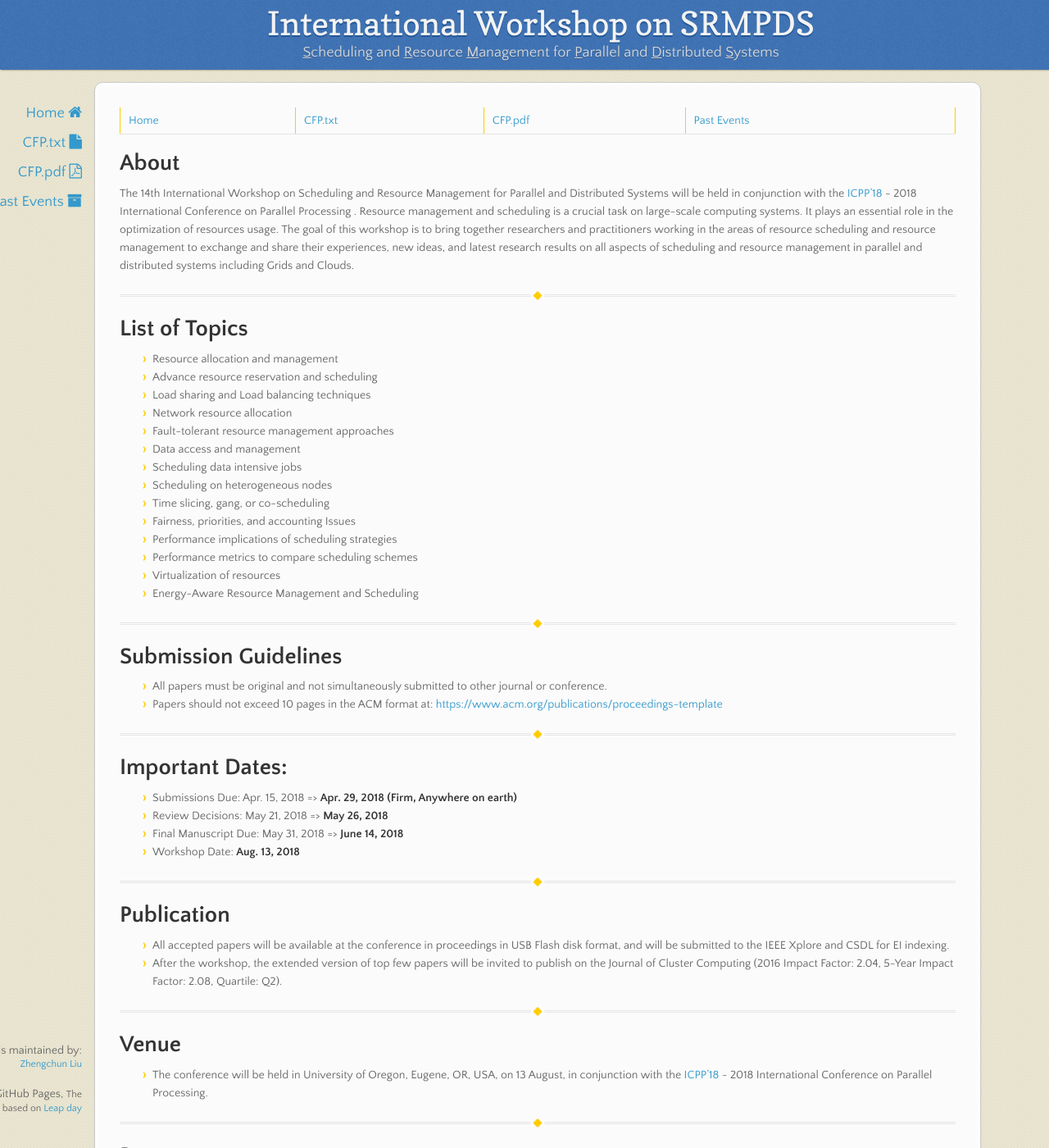
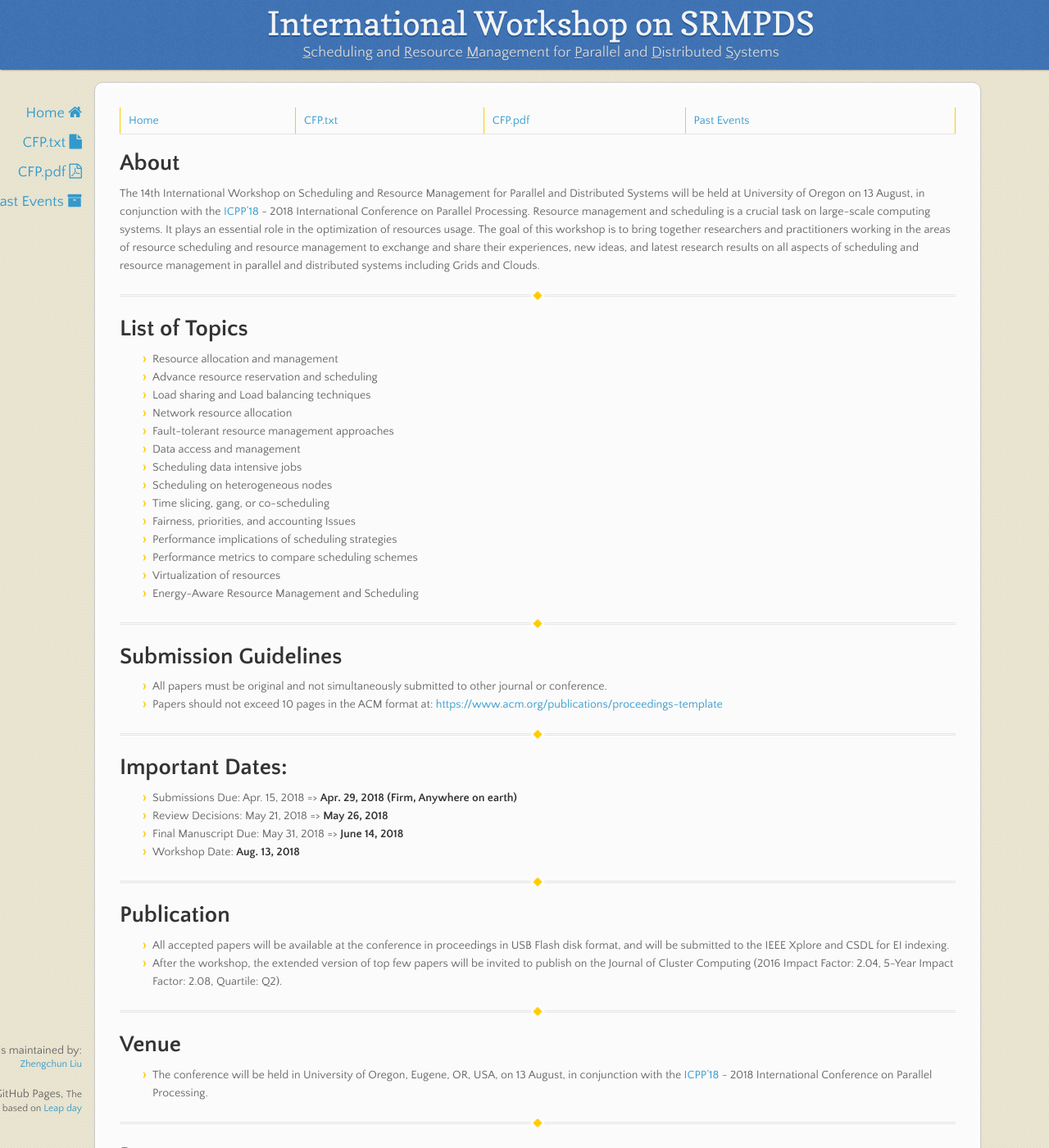
Before and after one commit to srmpds/srmpds.github.io, a Jekyll site: the page built from index.md, in a window 1280 px wide and 1400 px high. Shown: the whole window at 82% size. Built offline with Jekyll 4.4.1, drawn with Linux system fonts in a browser that asks for light colours; nearby versions of some CDN libraries; part of the change alters nothing that is shown; some of the changed text lies outside the part shown.

Commit message:
add, delete, polish etc.

```diff
--- a/index.md
+++ b/index.md
@@ -4,7 +4,7 @@ layout: default
 [Home](index.html) | <a href="doc/CFP-2018-14th-SRMPDS.txt" target="_blank">CFP.txt</a> | <a href="doc/CFP-2018-14th-SRMPDS.pdf" target="_blank">CFP.pdf</a> | [Past Events](past.html)
 
 # About
-The 14th International Workshop on Scheduling and Resource Management for Parallel and Distributed Systems will be held in conjunction with the [ICPP'18](http://www.icpp-conf.org) - 2018 International Conference on Parallel Processing .
+The 14th International Workshop on Scheduling and Resource Management for Parallel and Distributed Systems will be held at University of Oregon on 13 August, in conjunction with the [ICPP'18](http://www.icpp-conf.org) - 2018 International Conference on Parallel Processing.
 Resource management and scheduling is a crucial task on large-scale computing systems. It plays an essential role in the optimization of resources usage. The goal of this workshop is to bring together researchers and practitioners working in the areas of resource scheduling and resource management to exchange and share their experiences, new ideas, and latest research results on all aspects of scheduling and resource management in parallel and distributed systems including Grids and Clouds.
 
 ---
@@ -43,14 +43,14 @@ Resource management and scheduling is a crucial task on large-scale computing sy
 
 ---
 # Venue
-* The conference will be held in  University of Oregon, Eugene, OR, USA, on 13 August, in conjunction with the [ICPP'18](http://www.icpp-conf.org) - 2018 International Conference on Parallel Processing.
+* The conference will be held in University of Oregon, Eugene, OR, USA, on 13 August, in conjunction with the [ICPP'18](http://www.icpp-conf.org) - 2018 International Conference on Parallel Processing.
 
 ---
 # Program
-* list of accepted papers, program TBD
+* A list of accepted papers, final program TBD
 
 | Start | End | Event |
-| | | Dharmendra Prasad Mahato. Cuckoo search-ant colony optimization based scheduling in grid computing |
+| 00:00 | 00:00 | Dharmendra Prasad Mahato. Cuckoo search-ant colony optimization based scheduling in grid computing |
 | | | Claudio Barberato, Peter Strazdins, Eric Mccreath and Muhammad Atif. Efficient Evaluation of Scheduling Metrics Using Emulation: A Case Study in the Effect of Artefacts |
 | | | Marco D'Amico, Marta Garcia-Gasulla, Víctor López, Ana Jokanovic, Raül Sirvent and Julita Corbalan. DROM: Enabling Efficient and Effortless Malleability for Resource Managers |
 | | | Scott Levy, Kevin Pedretti and Kurt Ferreira. Open Science on Trinity’s Knights Landing Partition: An Analysis of User Job Data |
@@ -95,9 +95,9 @@ Resource management and scheduling is a crucial task on large-scale computing sy
 * Tong Shu (Argonne National Laboratory, USA)
 
 ## Chairs
+* [Zhengchun Liu](https://lzhengchun.github.io/) (University of Chicago, USA; Argonne National Laboratory, USA)
 * [Rajkumar Kettimuthu](http://mcs.anl.gov/~kettimut/) (Argonne National Laboratory, USA; University of Chicago, USA)
-* [Zhengchun Liu](https://lzhengchun.github.io/) (University of Chicago, USA; Argonne National Laboratory, USA)
 
 ---
 # Contact
-* srmpds-AT-anl.gov (replace -AT- with @), or direct email to chairs.
+* srmpds-AT-anl.gov (replace -AT- with @), or directly email to chairs.
```
Also changed, not shown: past.md (+5 -0 lines).
